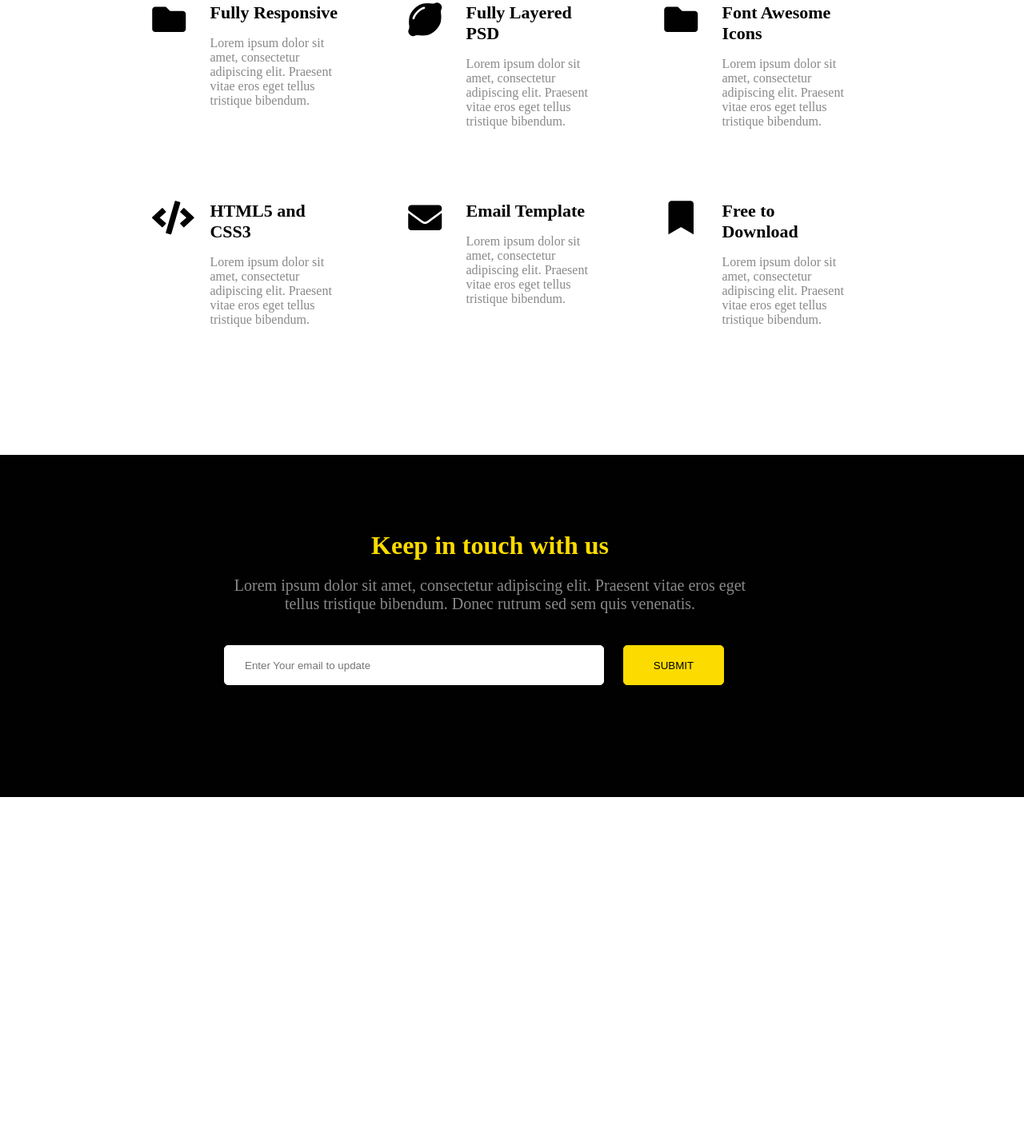
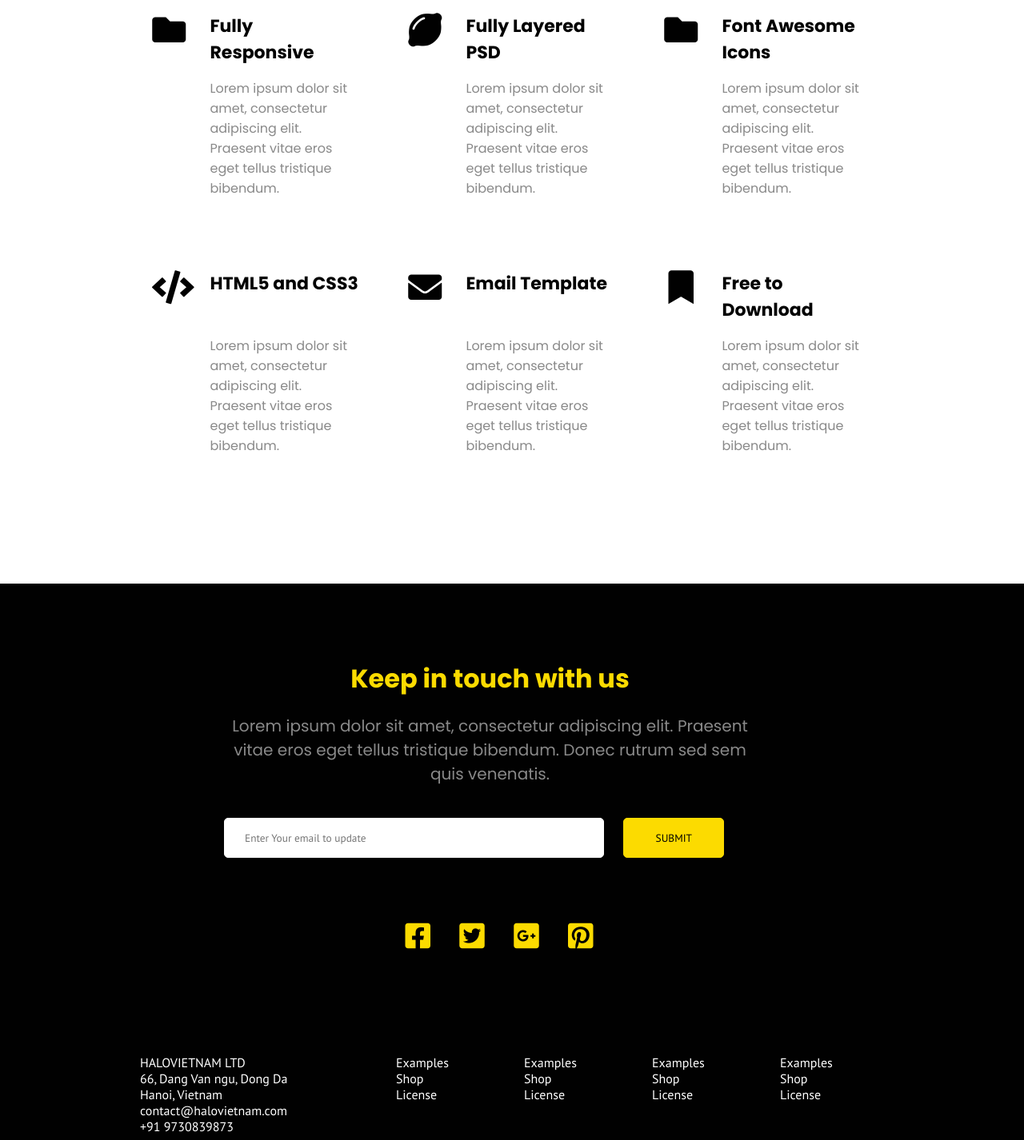
Before and after one commit to iamrk-js/2022-batch2, a plain HTML site: page templates/tiny one/html/index.html in a window 1280 px wide. Shown: the part 1074-2500 px from the top of the page at 80% size. Before the commit the page ends 2071 px from the top, so only its background shows below. Drawn offline with Linux system fonts and the light colour scheme.

Commit message:
work on footer

```diff
--- a/templates/tiny one/html/assets/css/style.css
+++ b/templates/tiny one/html/assets/css/style.css
@@ -2,7 +2,9 @@
   padding: 0;
   margin: 0;
   box-sizing: border-box;
+  font-family: "PT Sans", sans-serif;
 }
+/* font-family: "Poppins", sans-serif; */
 
 /* helper class  */
 a:link,
@@ -14,8 +16,14 @@ a:active {
 ul {
   list-style: none;
 }
-.text-center{
+.text-center {
   text-align: center;
+}
+.text-white {
+  color: #fff;
+}
+.lowercase {
+  text-transform: lowercase !important;
 }
 .ml-0 {
   margin-left: 0 !important;
@@ -26,6 +34,9 @@ ul {
 .mr-40 {
   margin-right: 40 !important;
 }
+.mr-1col {
+  margin-right: calc(100% / 12);
+}
 .mt-0 {
   margin-top: 0 !important;
 }
@@ -35,7 +46,9 @@ ul {
 .mb-70 {
   margin-bottom: 70px !important;
 }
-
+.mb-130 {
+  margin-bottom: 130px !important;
+}
 .mb-20 {
   margin-bottom: 20px !important;
 }
@@ -44,6 +57,9 @@ ul {
 }
 .mb-40 {
   margin-bottom: 40px !important;
+}
+.mb-80 {
+  margin-bottom: 80px !important;
 }
 .mb-90 {
   margin-bottom: 90px !important;
@@ -63,7 +79,7 @@ ul {
 .pt-72 {
   padding-top: 72px !important;
 }
-.pr-22{
+.pr-22 {
   padding-right: 22px !important;
 }
 .container {
@@ -79,15 +95,26 @@ ul {
 }
 .col10,
 .col4,
-.col6 , .col3, .col9{
+.col1,
+.col6,
+.col3,
+.col9,
+.col12 {
   float: left;
   padding: 0 15px;
 }
-.col6 {
-    width: 50%;
+.col1 {
+  width: calc(100% / 12);
 }
 .col3 {
   width: 25%;
+}
+.col4 {
+  width: calc(100% * 4 / 12);
+}
+
+.col6 {
+  width: 50%;
 }
 .col9 {
   width: 75%;
@@ -95,8 +122,9 @@ ul {
 .col10 {
   width: calc(100% * 10 / 12);
 }
-.col4 {
-    width: calc(100% * 4 / 12);
+
+.col12 {
+  width: 100%;
 }
 .plOneAndHalf {
   padding-left: calc(100% * 1.5 / 12);
@@ -158,35 +186,42 @@ ul {
   color: #010101;
 }
 /* section features css  */
+/* */
 .features {
   padding: 120px 0px 160px 0px;
 }
-.thumbImg i{
+
+.thumbImg i {
   font-size: 42px;
   color: #010101;
 }
-.thumbInfo h4{
+.thumbInfo h4 {
   color: #010101;
   font-size: 22px;
   margin-bottom: 16px;
+  font-family: "Poppins", sans-serif;
+  min-height: 66px;
 }
 .thumbInfo p {
   color: #898989;
   font-size: 16px;
+  font-family: "Poppins", sans-serif;
 }
 /* section footer css  */
-.footer{
+.footer {
   padding: 95px 0px 140px;
   background-color: #010101;
 }
 
-.footer .sectionHeading{
+.footer .sectionHeading {
   color: #fcdb00;
+  font-family: "Poppins", sans-serif;
 }
-.footer .secSubHeading{
+.footer .secSubHeading {
   color: #898989;
+  font-family: "Poppins", sans-serif;
 }
-.submit{
+.submit {
   background-color: #fcdb00;
   height: 50px;
   width: 126px;
@@ -196,7 +231,7 @@ ul {
   cursor: pointer;
   text-transform: uppercase;
 }
-.email{
+.email {
   height: 50px;
   padding: 0 25px;
   display: inline-block;
@@ -204,3 +239,17 @@ ul {
   border-radius: 5px;
   width: calc(100% - 190px);
 }
+.socialLinks li {
+  display: inline-block;
+  margin-right: 32px;
+}
+.socialLinks li i {
+  font-size: 36px;
+  color: #fcdb00;
+}
+.footerLinks a {
+  font-size: 16px;
+  /* color: white; */
+  color: #fff;
+  text-transform: capitalize;
+}
--- a/templates/tiny one/html/index.html
+++ b/templates/tiny one/html/index.html
@@ -1,19 +1,27 @@
 <!DOCTYPE html>
 <html lang="en">
-
   <head>
-    <meta charset="UTF-8">
-    <meta http-equiv="X-UA-Compatible" content="IE=edge">
-    <meta name="viewport" content="width=device-width, initial-scale=1.0">
+    <meta charset="UTF-8" />
+    <meta http-equiv="X-UA-Compatible" content="IE=edge" />
+    <meta name="viewport" content="width=device-width, initial-scale=1.0" />
     <title>Document</title>
-    <link rel="stylesheet" href="https://cdnjs.cloudflare.com/ajax/libs/font-awesome/5.15.0/css/all.min.css"
+    <link rel="preconnect" href="https://fonts.googleapis.com" />
+    <link rel="preconnect" href="https://fonts.gstatic.com" crossorigin />
+    <link
+      href="https://fonts.googleapis.com/css2?family=PT+Sans:wght@400;700&family=Poppins:wght@400;700&display=swap"
+      rel="stylesheet"
+    />
+    <link
+      rel="stylesheet"
+      href="https://cdnjs.cloudflare.com/ajax/libs/font-awesome/5.15.0/css/all.min.css"
       integrity="sha512-BnbUDfEUfV0Slx6TunuB042k9tuKe3xrD6q4mg5Ed72LTgzDIcLPxg6yI2gcMFRyomt+yJJxE+zJwNmxki6/RA=="
-        crossorigin="anonymous" referrerpolicy="no-referrer" />
-    <link rel="stylesheet" href="./assets/css/style.css">
+      crossorigin="anonymous"
+      referrerpolicy="no-referrer"
+    />
+    <link rel="stylesheet" href="./assets/css/style.css" />
   </head>
 
   <body>
-
     <!-- section heroImg starts  -->
     <section class="heroImg">
       <div class="container">
@@ -21,25 +29,23 @@
           <div class="row">
             <div class="col6">
               <a href="index.html">
-                            <img src="./assets/images/logo.png" alt="TinyOne Logo" title="TinyOne Logo">
+                <img
+                  src="./assets/images/logo.png"
+                  alt="TinyOne Logo"
+                  title="TinyOne Logo"
+                />
               </a>
             </div>
             <div class="col6 plOneAndHalf">
               <ul class="navbar">
                 <li class="ml-0">
-                                <a href="javascript:;" class="pl-0">
-                                    features
-                                </a>
+                  <a href="javascript:;" class="pl-0"> features </a>
                 </li>
                 <li>
-                                <a href="javascript:;">
-                                    support
-                                </a>
+                  <a href="javascript:;"> support </a>
                 </li>
                 <li class="mr-0">
-                                <a href="javascript:;" class="pr-0">
-                                    blog
-                                </a>
+                  <a href="javascript:;" class="pr-0"> blog </a>
                 </li>
               </ul>
             </div>
@@ -48,15 +54,15 @@
         <div class="row">
           <div class="col6">
             <div class="inspire pt-72">
-                        <h1 class="sectionHeading mb-20">
-                            Inspire your inspiration
-                        </h1>
+              <h1 class="sectionHeading mb-20">Inspire your inspiration</h1>
               <h3 class="secSubHeading mb-20">
-                            Simple to use for your app, products showcase and your inspiration
+                Simple to use for your app, products showcase and your
+                inspiration
               </h3>
               <p class="secInfo mb-40">
-                            Lorem ipsum dolor sit amet, consectetur adipiscing elit. Praesent vitae eros eget tellus
-                            tristique bibendum. Donec rutrum sed sem quis venenatis. Proin viverra risus a eros volutpat
+                Lorem ipsum dolor sit amet, consectetur adipiscing elit.
+                Praesent vitae eros eget tellus tristique bibendum. Donec rutrum
+                sed sem quis venenatis. Proin viverra risus a eros volutpat
                 tempor. In quis arcu et eros porta lobortis sit
               </p>
               <ul class="webLinks">
@@ -79,25 +85,22 @@
             </div>
           </div>
           <div class="col6 plOneAndHalf">
-                    <img src="./assets/images/ipad.png" alt="ipad">
+            <img src="./assets/images/ipad.png" alt="ipad" />
           </div>
         </div>
       </div>
     </section>
 
-
-
     <!-- section features starts  -->
     <section class="features">
       <div class="container">
-            <div class="row ">
+        <div class="row">
           <div class="col10 plOneAndHalf text-center">
-                    <h1 class="sectionHeading mb-20">
-                        Inspire your inspiration
-                    </h1>
+            <h1 class="sectionHeading mb-20">Inspire your inspiration</h1>
             <p class="secSubHeading mb-90">
-                        Lorem ipsum dolor sit amet, consectetur adipiscing elit. Praesent vitae eros eget tellus
-                        tristique bibendum. Donec rutrum sed sem quis venenatis.
+              Lorem ipsum dolor sit amet, consectetur adipiscing elit. Praesent
+              vitae eros eget tellus tristique bibendum. Donec rutrum sed sem
+              quis venenatis.
             </p>
           </div>
         </div>
@@ -111,13 +114,11 @@
                   </div>
                 </div>
                 <div class="col9">
-                                <div class="thumbInfo pr-22">
-                                    <h4>
-                                        Fully Responsive
-                                    </h4>
+                  <div class="thumbInfo">
+                    <h4>Fully Responsive</h4>
                     <p>
-                                        Lorem ipsum dolor sit amet, consectetur adipiscing elit. Praesent vitae eros
-                                        eget tellus tristique bibendum.
+                      Lorem ipsum dolor sit amet, consectetur adipiscing elit.
+                      Praesent vitae eros eget tellus tristique bibendum.
                     </p>
                   </div>
                 </div>
@@ -133,13 +134,11 @@
                   </div>
                 </div>
                 <div class="col9">
-                                <div class="thumbInfo pr-22">
-                                    <h4>
-                                        Fully Layered PSD
-                                    </h4>
+                  <div class="thumbInfo">
+                    <h4>Fully Layered PSD</h4>
                     <p>
-                                        Lorem ipsum dolor sit amet, consectetur adipiscing elit. Praesent vitae eros
-                                        eget tellus tristique bibendum.
+                      Lorem ipsum dolor sit amet, consectetur adipiscing elit.
+                      Praesent vitae eros eget tellus tristique bibendum.
                     </p>
                   </div>
                 </div>
@@ -155,13 +154,11 @@
                   </div>
                 </div>
                 <div class="col9">
-                                <div class="thumbInfo pr-22">
-                                    <h4>
-                                        Font Awesome Icons
-                                    </h4>
+                  <div class="thumbInfo">
+                    <h4>Font Awesome Icons</h4>
                     <p>
-                                        Lorem ipsum dolor sit amet, consectetur adipiscing elit. Praesent vitae eros
-                                        eget tellus tristique bibendum.
+                      Lorem ipsum dolor sit amet, consectetur adipiscing elit.
+                      Praesent vitae eros eget tellus tristique bibendum.
                     </p>
                   </div>
                 </div>
@@ -179,13 +176,11 @@
                   </div>
                 </div>
                 <div class="col9">
-                                <div class="thumbInfo pr-22">
-                                    <h4>
-                                        HTML5 and CSS3
-                                    </h4>
+                  <div class="thumbInfo">
+                    <h4>HTML5 and CSS3</h4>
                     <p>
-                                        Lorem ipsum dolor sit amet, consectetur adipiscing elit. Praesent vitae eros
-                                        eget tellus tristique bibendum.
+                      Lorem ipsum dolor sit amet, consectetur adipiscing elit.
+                      Praesent vitae eros eget tellus tristique bibendum.
                     </p>
                   </div>
                 </div>
@@ -201,13 +196,11 @@
                   </div>
                 </div>
                 <div class="col9">
-                                <div class="thumbInfo pr-22">
-                                    <h4>
-                                        Email Template
-                                    </h4>
+                  <div class="thumbInfo">
+                    <h4>Email Template</h4>
                     <p>
-                                        Lorem ipsum dolor sit amet, consectetur adipiscing elit. Praesent vitae eros
-                                        eget tellus tristique bibendum.
+                      Lorem ipsum dolor sit amet, consectetur adipiscing elit.
+                      Praesent vitae eros eget tellus tristique bibendum.
                     </p>
                   </div>
                 </div>
@@ -223,13 +216,11 @@
                   </div>
                 </div>
                 <div class="col9">
-                                <div class="thumbInfo pr-22">
-                                    <h4>
-                                        Free to Download
-                                    </h4>
+                  <div class="thumbInfo">
+                    <h4>Free to Download</h4>
                     <p>
-                                        Lorem ipsum dolor sit amet, consectetur adipiscing elit. Praesent vitae eros
-                                        eget tellus tristique bibendum.
+                      Lorem ipsum dolor sit amet, consectetur adipiscing elit.
+                      Praesent vitae eros eget tellus tristique bibendum.
                     </p>
                   </div>
                 </div>
@@ -240,31 +231,123 @@
       </div>
     </section>
 
-
-
-
     <!-- section footers starts  -->
     <section class="footer">
       <div class="container">
         <div class="row">
           <div class="col10 plOneAndHalf text-center">
-                    <h1 class="sectionHeading mb-20">
-                       Keep in touch with us
-                    </h1>
+            <h1 class="sectionHeading mb-20">Keep in touch with us</h1>
             <p class="secSubHeading mb-40">
-                        Lorem ipsum dolor sit amet, consectetur adipiscing elit. Praesent vitae eros eget tellus tristique bibendum. Donec rutrum sed sem quis venenatis.
+              Lorem ipsum dolor sit amet, consectetur adipiscing elit. Praesent
+              vitae eros eget tellus tristique bibendum. Donec rutrum sed sem
+              quis venenatis.
             </p>
           </div>
         </div>
-            <div class="row">
+        <div class="row mb-80">
           <div class="col10 plOneAndHalf">
-                    <input type="text" class="email" placeholder="Enter Your email to update">
-                    <input type="button" value="Submit" class="submit ml-20 mr-40">
+            <input
+              type="text"
+              class="email"
+              placeholder="Enter Your email to update"
+            />
+            <input type="button" value="Submit" class="submit ml-20 mr-40" />
+          </div>
+        </div>
+        <div class="row mb-130">
+          <div class="col12 text-center">
+            <ul class="socialLinks">
+              <li>
+                <a href="javascript:;">
+                  <i class="fab fa-facebook-square"></i>
+                </a>
+              </li>
+              <li>
+                <a href="javascript:;">
+                  <i class="fab fa-twitter-square"></i>
+                </a>
+              </li>
+              <li>
+                <a href="javascript:;">
+                  <i class="fab fa-google-plus-square"></i>
+                </a>
+              </li>
+              <li>
+                <a href="javascript:;">
+                  <i class="fab fa-pinterest-square"></i>
+                </a>
+              </li>
+            </ul>
+          </div>
+        </div>
+        <div class="row text-white footerLinks">
+          <div class="col3 mr-1col">
+            <ul class="address">
+              <li>HALOVIETNAM LTD</li>
+              <li>66, Dang Van ngu, Dong Da</li>
+              <li>Hanoi, Vietnam</li>
+              <li>
+                <a href="mailto:contact@halovietnam.com" class="lowercase">
+                  contact@halovietnam.com
+                </a>
+              </li>
+              <li>+91 9730839873</li>
+            </ul>
+          </div>
+          <div class="col1 mr-1col">
+            <ul>
+              <li>
+                <a href="javascript:;"> examples </a>
+              </li>
+              <li>
+                <a href="javascript:;"> shop </a>
+              </li>
+              <li>
+                <a href="javascript:;"> license </a>
+              </li>
+            </ul>
+          </div>
+          <div class="col1 mr-1col">
+            <ul>
+              <li>
+                <a href="javascript:;"> examples </a>
+              </li>
+              <li>
+                <a href="javascript:;"> shop </a>
+              </li>
+              <li>
+                <a href="javascript:;"> license </a>
+              </li>
+            </ul>
+          </div>
+          <div class="col1 mr-1col">
+            <ul>
+              <li>
+                <a href="javascript:;"> examples </a>
+              </li>
+              <li>
+                <a href="javascript:;"> shop </a>
+              </li>
+              <li>
+                <a href="javascript:;"> license </a>
+              </li>
+            </ul>
+          </div>
+          <div class="col1 mr-1col">
+            <ul>
+              <li>
+                <a href="javascript:;"> examples </a>
+              </li>
+              <li>
+                <a href="javascript:;"> shop </a>
+              </li>
+              <li>
+                <a href="javascript:;"> license </a>
+              </li>
+            </ul>
           </div>
         </div>
       </div>
     </section>
-
   </body>
-
 </html>
```
Also changed, not shown: templates/tiny one/html/assets/css/helper.css (added). Lines whose indentation alone changed are shown as unchanged.
